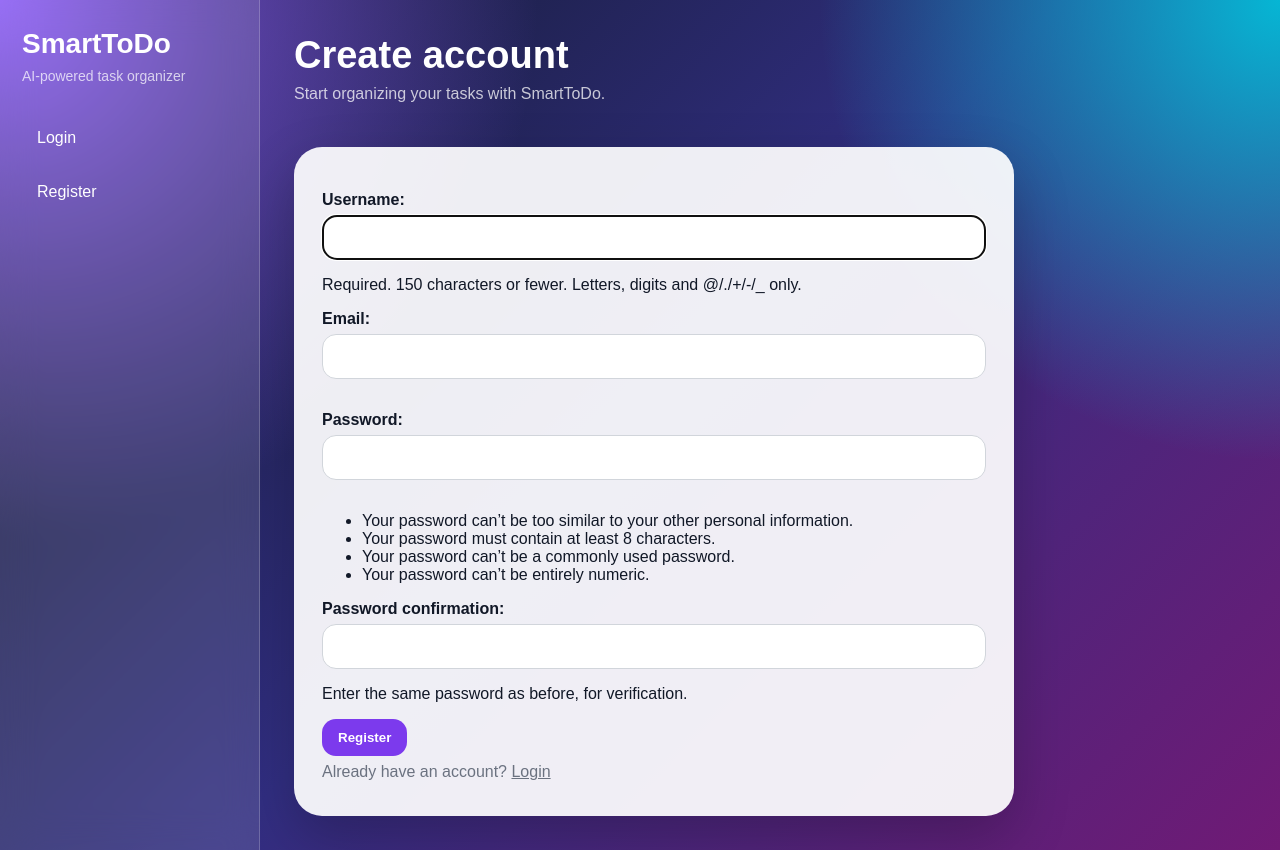
After one commit to PhonexG/SmartToDo, a Django app: page /accounts/register/ in a window 1280 px wide. The commit adds this page. Run offline with Django 5.2, Linux system fonts and the light colour scheme.

Commit message:
added registration and fake ai feachers

```diff
--- /dev/null
+++ b/accounts/forms.py
@@ -0,0 +1,10 @@
+from django import forms
+from django.contrib.auth.models import User
+from django.contrib.auth.forms import UserCreationForm
+
+class RegisterForm(UserCreationForm):
+    email = forms.EmailField()
+
+    class Meta:
+        model = User
+        fields = ["username", "email", "password1", "password2"]
--- /dev/null
+++ b/accounts/templates/accounts/register.html
@@ -0,0 +1,24 @@
+{% extends "base.html" %}
+
+{% block content %}
+<div class="page-header">
+    <div>
+        <h1 class="page-title">Create account</h1>
+        <p class="page-subtitle">Start organizing your tasks with SmartToDo.</p>
+    </div>
+</div>
+
+<div class="form-card">
+    <form method="post">
+        {% csrf_token %}
+        {{ form.as_p }}
+
+        <button class="btn" type="submit">Register</button>
+    </form>
+
+    <p class="meta">
+        Already have an account?
+        <a href="{% url 'login' %}">Login</a>
+    </p>
+</div>
+{% endblock %}
--- /dev/null
+++ b/accounts/urls.py
@@ -0,0 +1,10 @@
+from django.urls import path
+from django.contrib.auth.views import LoginView, LogoutView
+
+from . import views
+
+urlpatterns = [
+    path("register/", views.register_view, name="register"),
+    path("login/", LoginView.as_view(template_name="accounts/login.html"), name="login"),
+    path("logout/", LogoutView.as_view(), name="logout"),
+]
--- a/accounts/views.py
+++ b/accounts/views.py
@@ -1,3 +1,18 @@
-from django.shortcuts import render
+from django.contrib.auth import login
+from django.shortcuts import render, redirect
 
-# Create your views here.
+from .forms import RegisterForm
+
+def register_view(request):
+    if request.method == "POST":
+        form = RegisterForm(request.POST)
+
+        if form.is_valid():
+            user = form.save()
+            login(request, user)
+            return redirect("task_list")
+
+    else:
+        form = RegisterForm()
+
+    return render(request, "accounts/register.html", {"form": form})
--- a/config/settings.py
+++ b/config/settings.py
@@ -132,3 +132,7 @@ STATICFILES_DIRS = [BASE_DIR / "static"]
 # https://docs.djangoproject.com/en/5.2/ref/settings/#default-auto-field
 
 DEFAULT_AUTO_FIELD = 'django.db.models.BigAutoField'
+
+LOGIN_URL = "login"
+LOGIN_REDIRECT_URL = "task_list"
+LOGOUT_REDIRECT_URL = "login"
--- a/config/urls.py
+++ b/config/urls.py
@@ -19,5 +19,6 @@ from django.urls import path, include
 
 urlpatterns = [
     path("admin/", admin.site.urls),
+    path("accounts/", include("accounts.urls")),
     path("tasks/", include("tasks.urls")),
 ]
--- a/static/css/app.css
+++ b/static/css/app.css
@@ -338,3 +338,17 @@ a {
         align-items: flex-start;
     }
 }
+
+.logout-button {
+    width: 100%;
+    text-align: left;
+    border: none;
+    font: inherit;
+    cursor: pointer;
+    background: transparent;
+}
+
+.logout-button:hover {
+    background: rgba(255, 255, 255, 0.22);
+    transform: translateX(4px);
+}
--- a/templates/base.html
+++ b/templates/base.html
@@ -12,10 +12,20 @@
             <div class="logo">SmartToDo</div>
             <div class="logo-subtitle">AI-powered task organizer</div>
 
-            <a class="nav-link" href="{% url 'task_list' %}">All tasks</a>
-            <a class="nav-link" href="{% url 'task_create' %}">Create task</a>
-            <a class="nav-link" href="{% url 'topic_list' %}">AI topics</a>
-            <a class="nav-link" href="/admin/">Admin</a>
+            {% if user.is_authenticated %}
+                <a class="nav-link" href="{% url 'task_list' %}">All tasks</a>
+                <a class="nav-link" href="{% url 'task_create' %}">Create task</a>
+                <a class="nav-link" href="{% url 'topic_list' %}">AI topics</a>
+                <a class="nav-link" href="/admin/">Admin</a>
+
+                <form method="post" action="{% url 'logout' %}">
+                    {% csrf_token %}
+                    <button class="nav-link logout-button" type="submit">Logout</button>
+                </form>
+            {% else %}
+                <a class="nav-link" href="{% url 'login' %}">Login</a>
+                <a class="nav-link" href="{% url 'register' %}">Register</a>
+            {% endif %}
         </aside>
 
         <main class="main-content">
```
Also changed, not shown: accounts/templates/accounts/login.html (added, +24 -0 lines), ai_tools/chance.py (added, +58 -0 lines), tasks/views.py (+19 -1 lines).
